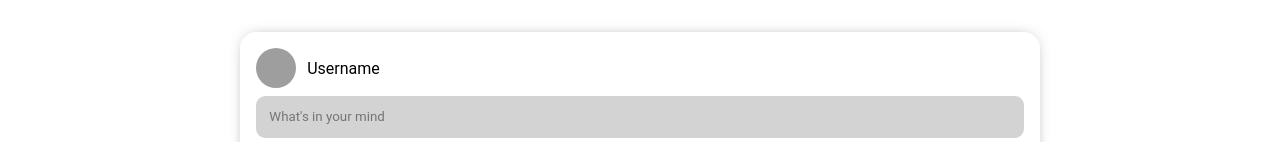
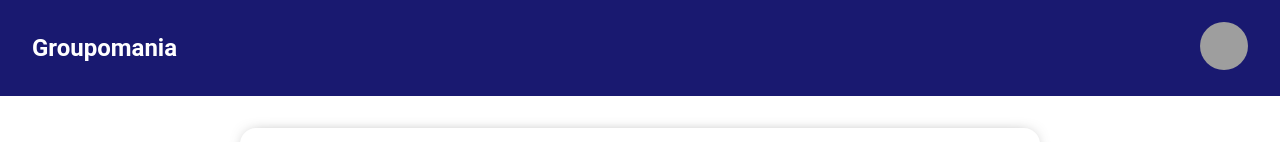
Before and after one commit to clarabernadou/ClaraBernadouWebsite, a React (Create React App) app: page / in a window 1280 px wide. Shown: the top 142 px of the page. Built offline with nearby package versions, Linux system fonts and the light colour scheme; grey boxes are pictures that could not be loaded.

Commit message:
Update Home.jsx

```diff
--- a/src/pages/home/Home.jsx
+++ b/src/pages/home/Home.jsx
@@ -1,15 +1,13 @@
 import React from "react";
-//import Topbar from "../../components/topbar/Topbar";
+import Topbar from "../../components/topbar/Topbar";
 import Feed from "../../components/feed/Feed";
 import "./home.css"
 
 export default function Home() {
   return (
     <>
-      {/* <Topbar />
-      <div className="homeContainer">
-    </div> */}
-    <Feed/>
+      <Topbar />
+        <Feed/>
     </>
   );
 }
```
